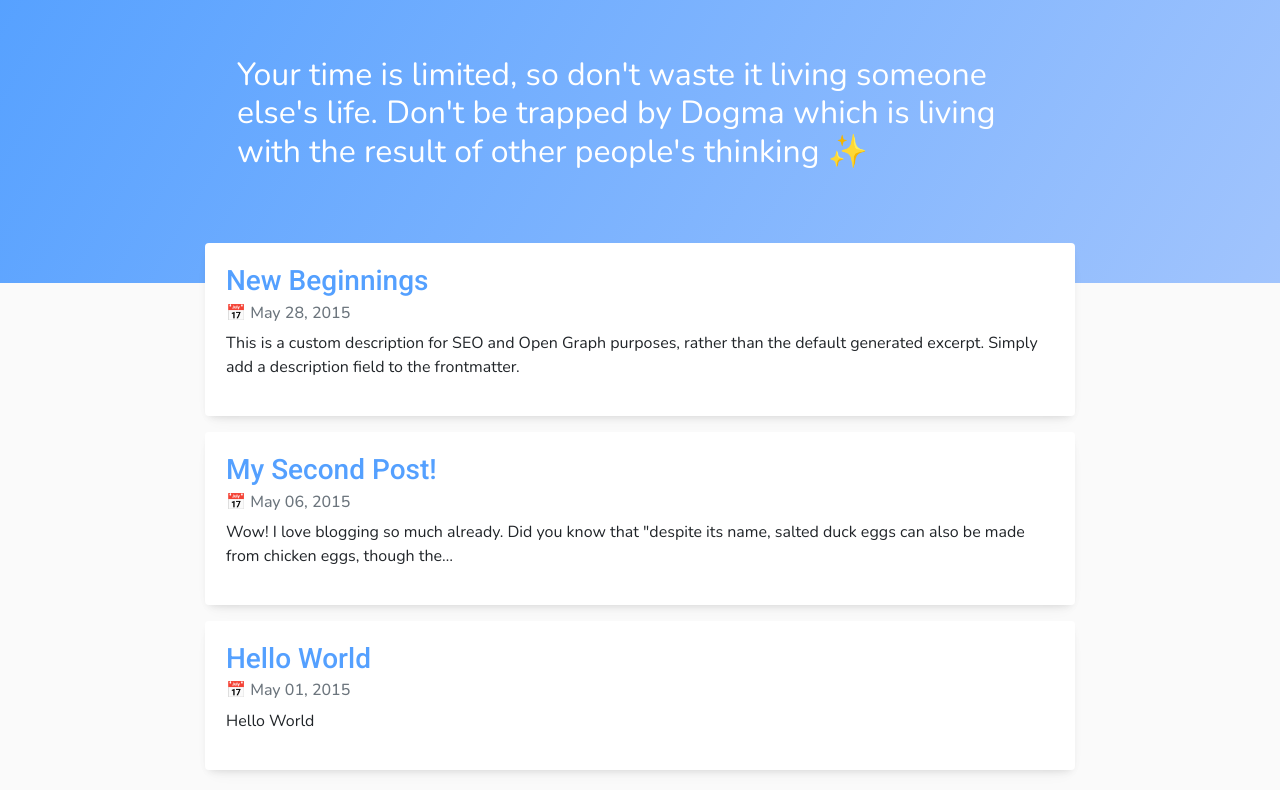
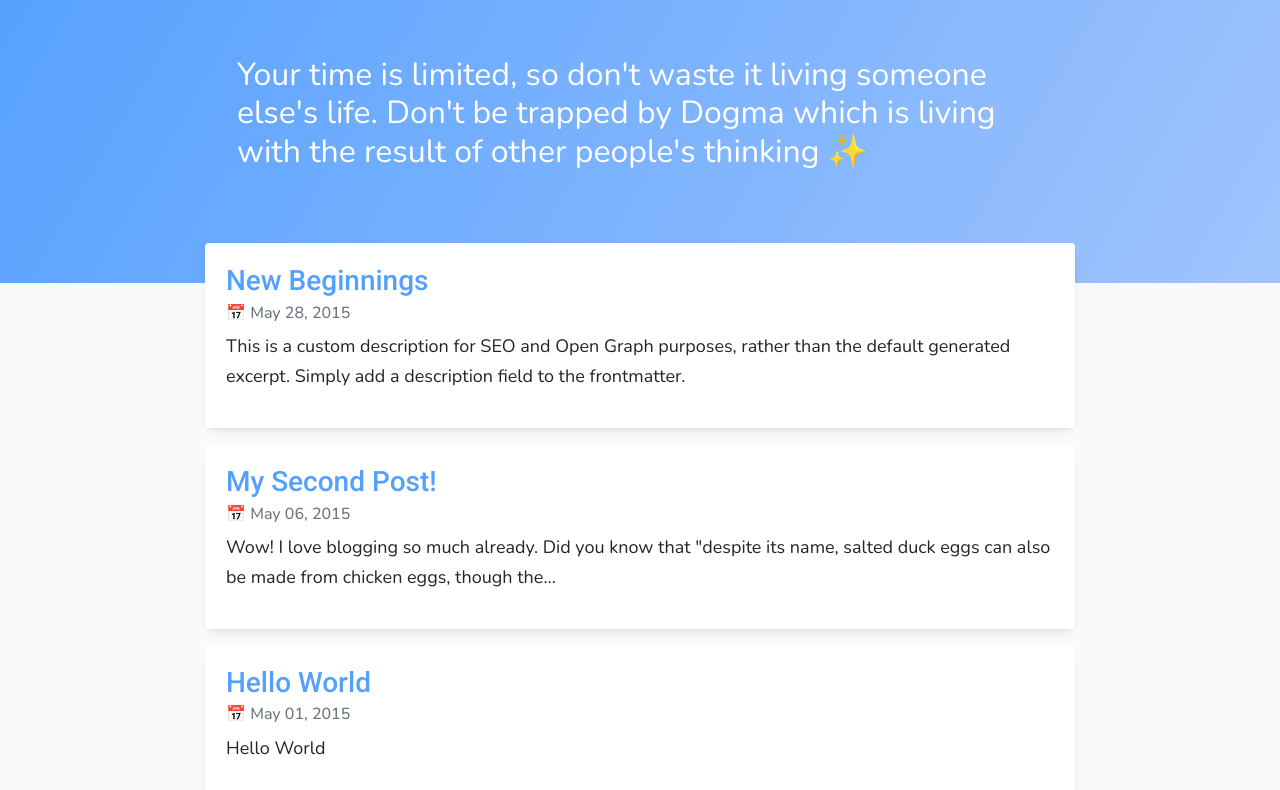
Before and after one commit to rnwathon/personal-site, a Gatsby site: page / in a window 1280 px wide. Shown: the part 90-880 px from the top of the page. Built offline with nearby package versions, Linux system fonts and the light colour scheme; Gatsby itself is replaced by a stand-in of ours; some packages are replaced by stand-ins of ours.

Commit message:
Updated the base font size and line height

```diff
--- a/src/styles/index.scss
+++ b/src/styles/index.scss
@@ -42,6 +42,8 @@
 
 body {
   background-color: #fafafa;
+  font-size: 18px;
+  line-height: 30px;
 }
 
 a, a:hover {
```
